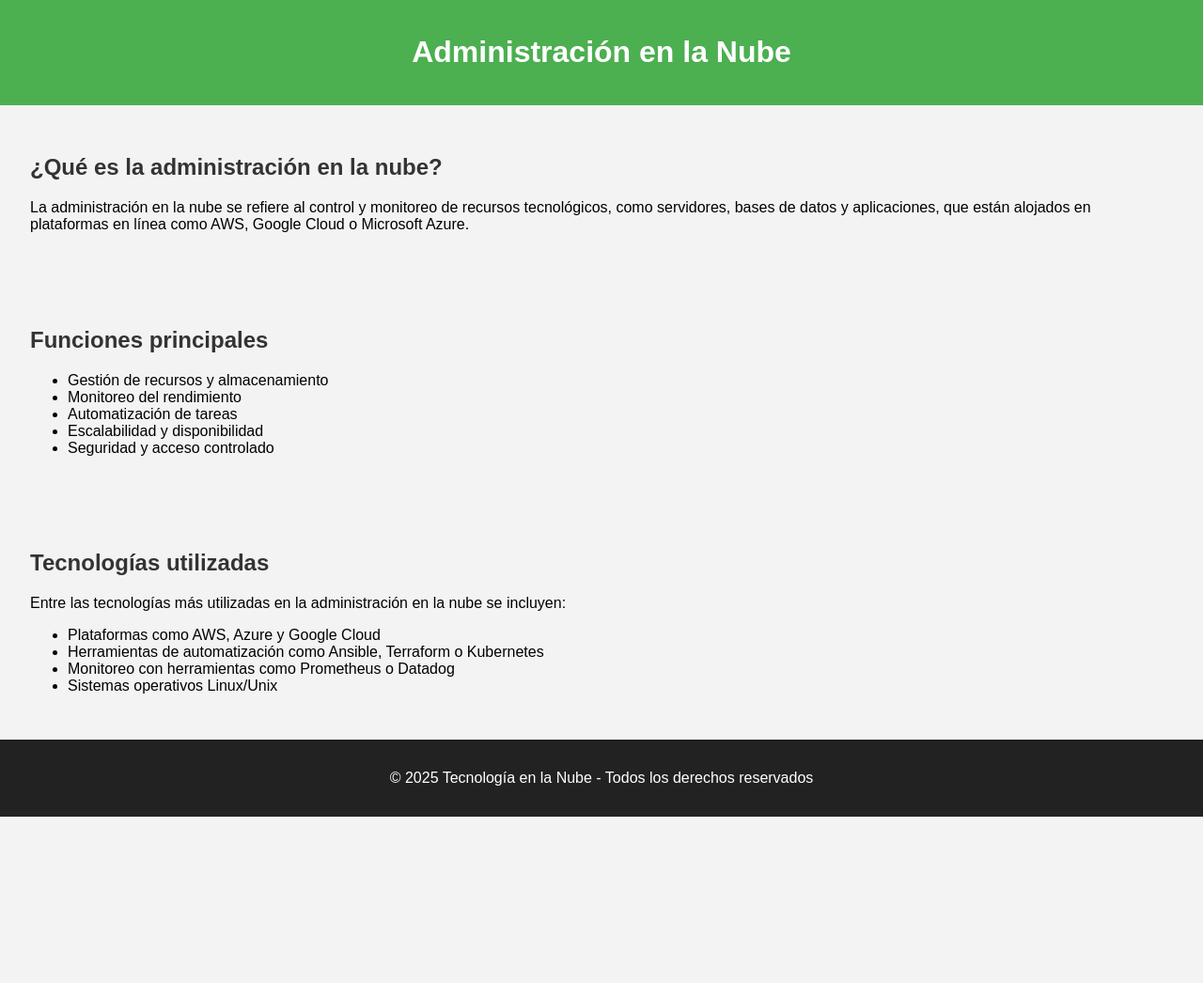
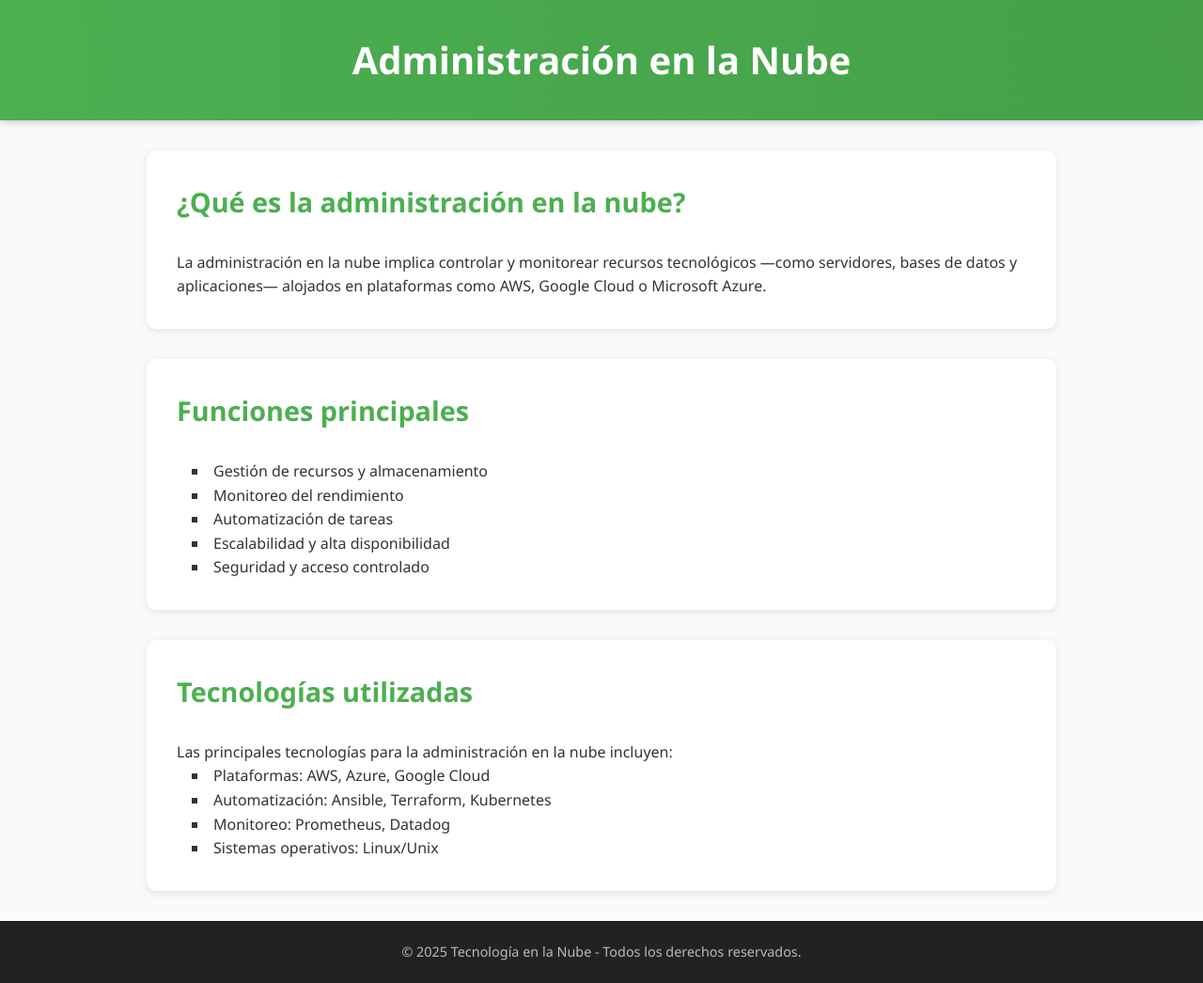
Before and after one commit to 24DAGA24/GERENCIA-DE-SISTEMAS-DE-INFORMACION, a plain HTML site: page INDEX.html in a window 1280 px wide. Shown: the whole page at 94% size. Before the commit the page ends 869 px from the top, so only its background shows below. Drawn offline with Linux system fonts and the light colour scheme.

Commit message:
Update INDEX.html

```diff
--- a/INDEX.html
+++ b/INDEX.html
@@ -2,31 +2,66 @@
 <html lang="es">
 <head>
     <meta charset="UTF-8">
+    <meta name="viewport" content="width=device-width, initial-scale=1.0">
     <title>Administración en la Nube</title>
     <style>
-        body {
-            font-family: Arial, sans-serif;
-            background-color: #f3f3f3;
+        * {
             margin: 0;
             padding: 0;
+            box-sizing: border-box;
+        }
+        body {
+            font-family: 'Segoe UI', Tahoma, Geneva, Verdana, sans-serif;
+            background-color: #f9fafb;
+            color: #333;
+            line-height: 1.6;
         }
         header {
-            background-color: #4CAF50;
+            background: linear-gradient(90deg, #4CAF50, #45a049);
             color: white;
-            padding: 1em 2em;
+            padding: 2em 1em;
             text-align: center;
+            box-shadow: 0 2px 8px rgba(0,0,0,0.2);
+        }
+        header h1 {
+            font-size: 2.5em;
+        }
+        main {
+            max-width: 1000px;
+            margin: 2em auto;
+            padding: 0 1em;
         }
         section {
+            margin-bottom: 2em;
+            background: white;
             padding: 2em;
+            border-radius: 10px;
+            box-shadow: 0 2px 8px rgba(0,0,0,0.1);
         }
-        h2 {
-            color: #333;
+        section h2 {
+            margin-bottom: 1em;
+            color: #4CAF50;
+            font-size: 1.8em;
+        }
+        ul {
+            list-style: inside square;
+            padding-left: 1em;
         }
         footer {
             background-color: #222;
-            color: white;
+            color: #bbb;
             text-align: center;
-            padding: 1em;
+            padding: 1.5em 1em;
+            margin-top: 2em;
+            font-size: 0.9em;
+        }
+        @media (max-width: 600px) {
+            header h1 {
+                font-size: 2em;
+            }
+            section h2 {
+                font-size: 1.5em;
+            }
         }
     </style>
 </head>
@@ -36,9 +71,10 @@
     <h1>Administración en la Nube</h1>
 </header>
 
+<main>
     <section>
         <h2>¿Qué es la administración en la nube?</h2>
-    <p>La administración en la nube se refiere al control y monitoreo de recursos tecnológicos, como servidores, bases de datos y aplicaciones, que están alojados en plataformas en línea como AWS, Google Cloud o Microsoft Azure.</p>
+        <p>La administración en la nube implica controlar y monitorear recursos tecnológicos —como servidores, bases de datos y aplicaciones— alojados en plataformas como AWS, Google Cloud o Microsoft Azure.</p>
     </section>
 
     <section>
@@ -47,24 +83,25 @@
             <li>Gestión de recursos y almacenamiento</li>
             <li>Monitoreo del rendimiento</li>
             <li>Automatización de tareas</li>
-        <li>Escalabilidad y disponibilidad</li>
+            <li>Escalabilidad y alta disponibilidad</li>
             <li>Seguridad y acceso controlado</li>
         </ul>
     </section>
 
     <section>
         <h2>Tecnologías utilizadas</h2>
-    <p>Entre las tecnologías más utilizadas en la administración en la nube se incluyen:</p>
+        <p>Las principales tecnologías para la administración en la nube incluyen:</p>
         <ul>
-        <li>Plataformas como AWS, Azure y Google Cloud</li>
-        <li>Herramientas de automatización como Ansible, Terraform o Kubernetes</li>
-        <li>Monitoreo con herramientas como Prometheus o Datadog</li>
-        <li>Sistemas operativos Linux/Unix</li>
+            <li>Plataformas: AWS, Azure, Google Cloud</li>
+            <li>Automatización: Ansible, Terraform, Kubernetes</li>
+            <li>Monitoreo: Prometheus, Datadog</li>
+            <li>Sistemas operativos: Linux/Unix</li>
         </ul>
     </section>
+</main>
 
 <footer>
-    <p>© 2025 Tecnología en la Nube - Todos los derechos reservados</p>
+    <p>© 2025 Tecnología en la Nube - Todos los derechos reservados.</p>
 </footer>
 
 </body>
```
Lines whose indentation alone changed are shown as unchanged.
